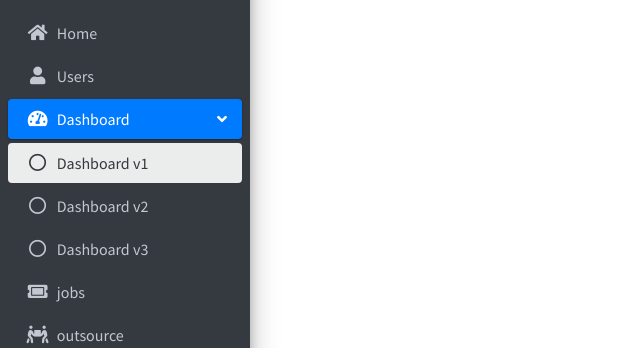
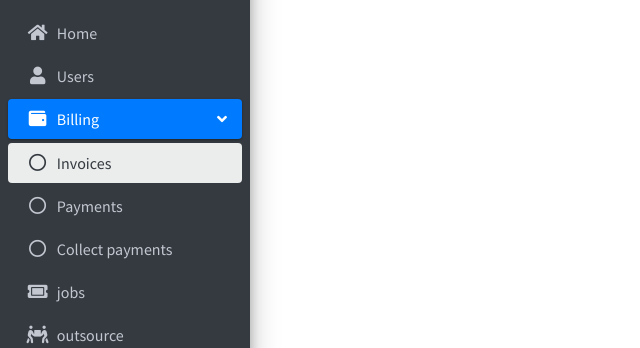
Before and after one commit to Mr-Kumar-Abhishek/computer-repair-POS, a PHP site: page / in a window 1280 px wide. Shown: the part 127-475 px from the top of the page, without its empty margins (0-640 px from the left). Run offline with PHP 8.4, Linux system fonts and the light colour scheme; some libraries are stand-ins or nearby versions.

Commit message:
set payments

```diff
--- a/views/modules/menu.php
+++ b/views/modules/menu.php
@@ -42,9 +42,9 @@
                </li>
                <li class="nav-item menu-open">
             <a href="#" class="nav-link active">
-              <i class="nav-icon fas fa-tachometer-alt"></i>
+              <i class="nav-icon fas fa-wallet"></i>
               <p>
-                Dashboard
+                Billing
                 <i class="right fas fa-angle-left"></i>
               </p>
             </a>
@@ -52,19 +52,19 @@
               <li class="nav-item">
                 <a href="./index.html" class="nav-link active">
                   <i class="far fa-circle nav-icon"></i>
-                  <p>Dashboard v1</p>
+                  <p>Invoices</p>
                 </a>
               </li>
               <li class="nav-item">
                 <a href="./index2.html" class="nav-link">
                   <i class="far fa-circle nav-icon"></i>
-                  <p>Dashboard v2</p>
+                  <p>Payments</p>
                 </a>
               </li>
               <li class="nav-item">
                 <a href="./index3.html" class="nav-link">
                   <i class="far fa-circle nav-icon"></i>
-                  <p>Dashboard v3</p>
+                  <p>Collect payments</p>
                 </a>
               </li>
             </ul>
```
